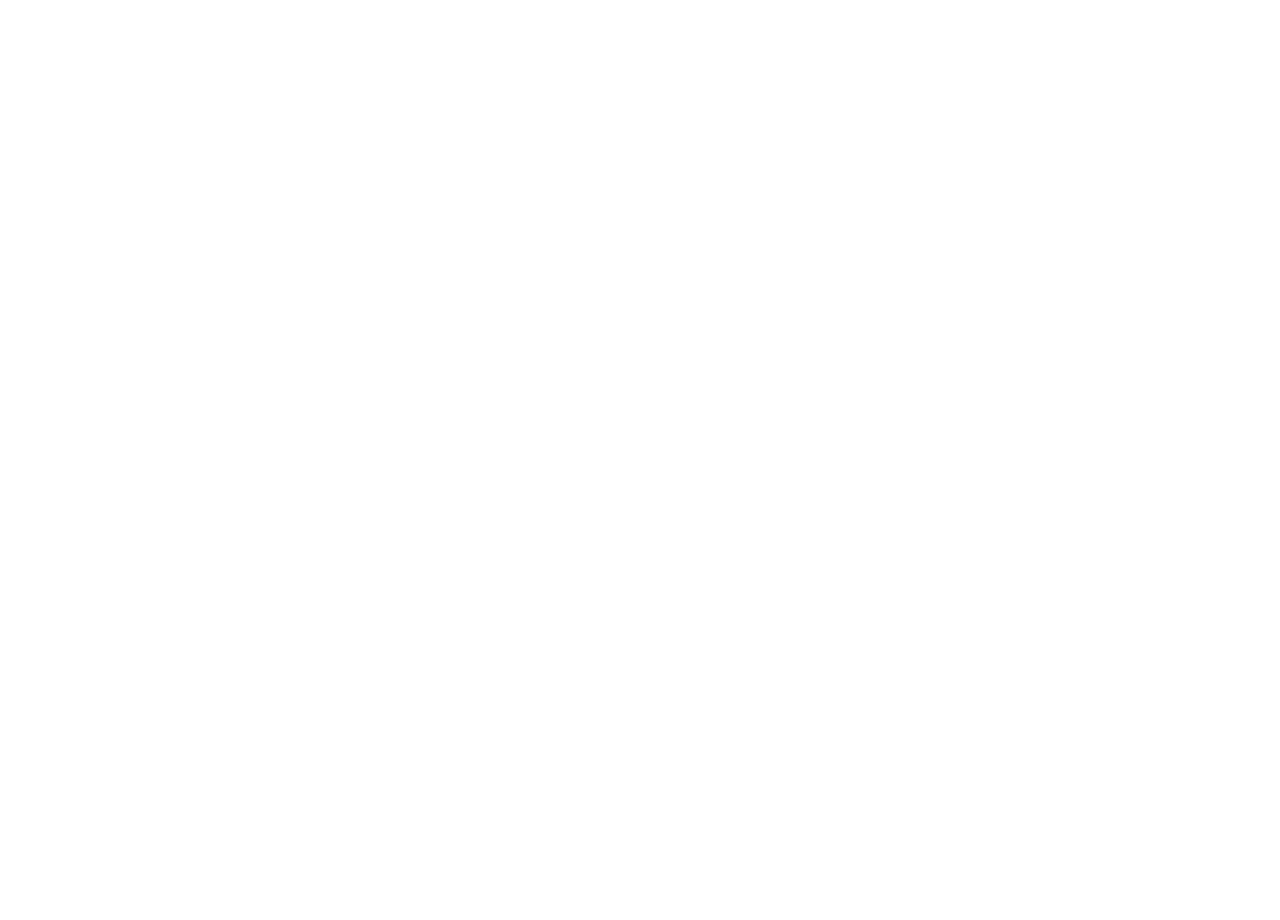
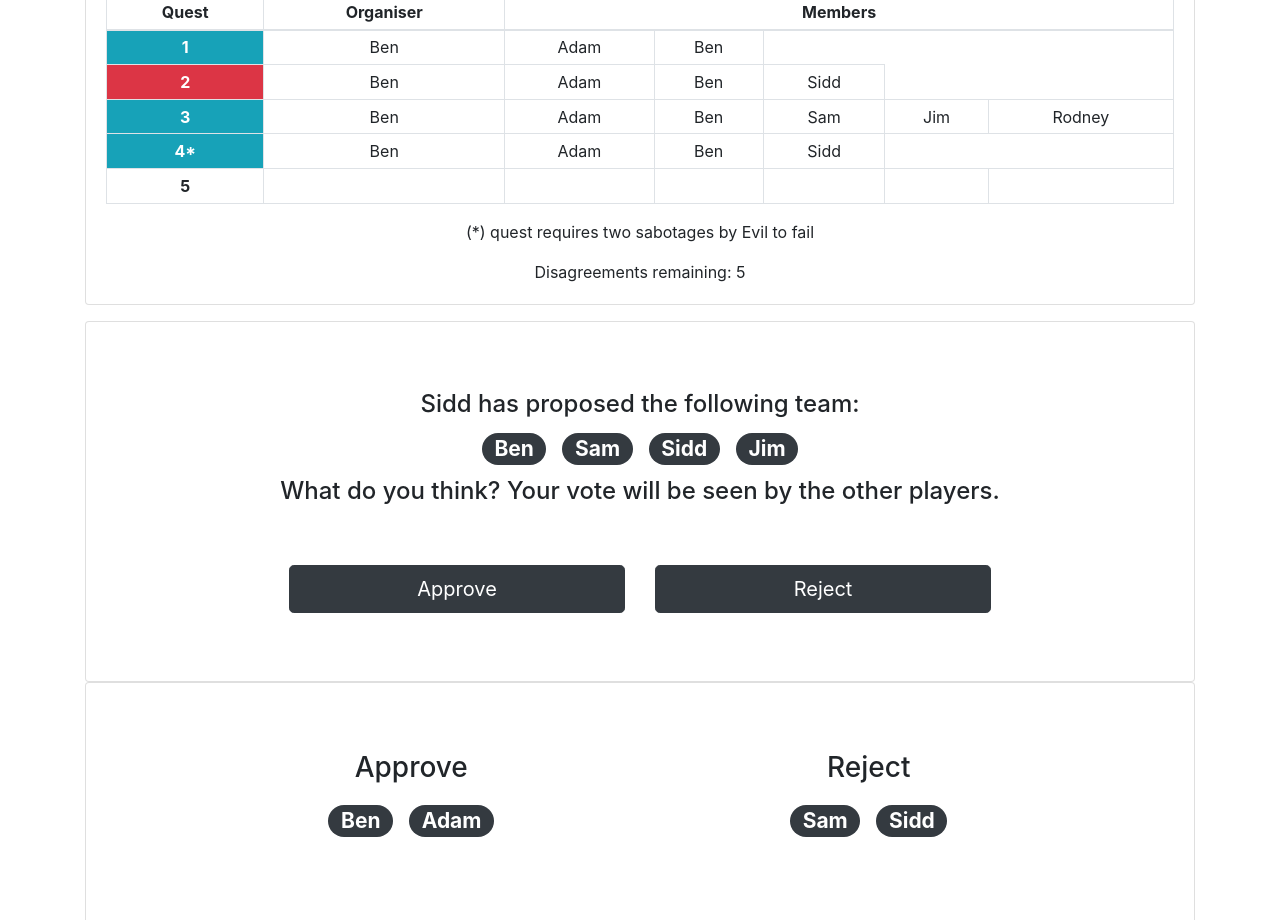
Before and after one commit to ben-dale/project-icarus, a Vue app in the folder client/: page /avalon/1 in a window 1280 px wide. Shown: the part 180-1100 px from the top of the page. Before the commit the page ends 800 px from the top, so only its background shows below. Built offline with nearby package versions, Linux system fonts and the light colour scheme; no server answers; the HTML template or start-up script is replaced by a standard one.

Commit message:
more game UI

```diff
--- a/client/src/components/avalon/Game.vue
+++ b/client/src/components/avalon/Game.vue
@@ -2,6 +2,18 @@
   <div class="col-md-12">
     <div class="row mb-3">
       <QuestLog />
+    </div>
+    <div class="row">
+      <QuestProposalVoteInput />
+    </div>
+    <div class="row">
+      <QuestProposalVoteResult />
+    </div>
+    <div class="row">
+      <Outcome winner="evil" outcome="Evil have taken the win!" buttonText="Play Again" />
+    </div>
+    <div class="row">
+      <Outcome winner="good" outcome="The Assassin was not able to identify Merlin. Good have taken the win!" buttonText="Play Again" />
     </div>
     <div class="row mb-3">
       <QuestResultReveal />
@@ -23,10 +35,10 @@
     </div>
 
     <div class="row">
-      <QuestOutcomeVoteInput/>
+      <QuestOutcomeVoteInput />
     </div>
 
-    <QuestProposalVoteInput />
+
   </div>
 </template>
 
@@ -36,6 +48,8 @@
 import QuestProposalVoteInput from "@/components/avalon/QuestProposalVoteInput.vue";
 import PlainOutput from "@/components/avalon/PlainOutput.vue";
 import QuestOutcomeVoteInput from "@/components/avalon/QuestOutcomeVoteInput.vue";
+import Outcome from "@/components/avalon/Outcome.vue";
+import QuestProposalVoteResult from "@/components/avalon/QuestProposalVoteResult.vue";
 
 export default {
   components: {
@@ -43,7 +57,9 @@
     QuestResultReveal,
     QuestProposalVoteInput,
     PlainOutput,
-    QuestOutcomeVoteInput
+    QuestOutcomeVoteInput,
+    Outcome,
+    QuestProposalVoteResult
   }
 };
 </script>
--- /dev/null
+++ b/client/src/components/avalon/Outcome.vue
@@ -0,0 +1,33 @@
+<!-- Uses for both game outcome and quest outcomes -->
+<template>
+  <div class="col-md-12">
+    <div :class="['card', (winner === 'evil' ? 'bg-danger' : 'bg-info')]">
+      <div class="card-body text-center">
+        <div class="row">
+          <div class="col-md-12">
+            <div class="row py-5">
+              <div class="col-12">
+                <h3 class="card-title text-white">{{outcome}}</h3>
+              </div>
+            </div>
+          </div>
+        </div>
+        <div class="row pb-5">
+          <div class="col-4 offset-4">
+            <button class="btn btn-dark btn-lg btn-block">{{buttonText}}</button>
+          </div>
+        </div>
+      </div>
+    </div>
+  </div>
+</template>
+
+<script>
+export default {
+  props: {
+    winner: String,
+    outcome: String,
+    buttonText: String
+  }
+};
+</script>
--- a/client/src/components/avalon/PlainOutput.vue
+++ b/client/src/components/avalon/PlainOutput.vue
@@ -15,7 +15,7 @@
 <script>
 export default {
     props: {
-        line: Array
+        line: String
     }
 }
 </script>
--- a/client/src/components/avalon/QuestProposalVoteInput.vue
+++ b/client/src/components/avalon/QuestProposalVoteInput.vue
@@ -1,5 +1,4 @@
 <template>
-  <div class="row">
   <div class="col-md-12">
     <div class="card">
       <div class="card-body text-center">
@@ -27,7 +26,6 @@
       </div>
     </div>
   </div>
-  </div>
 </template>
 
 <script>
--- /dev/null
+++ b/client/src/components/avalon/QuestProposalVoteResult.vue
@@ -0,0 +1,56 @@
+<template>
+  <div class="col-md-12">
+    <div class="card">
+      <div class="card-body text-center">
+        <div class="row py-5">
+          <div class="col-5 offset-1">
+            <h3 class="card-title">Approve</h3>
+            <h3 class="card-title">
+              <span
+                v-for="(member, index) in proposal.result.approve"
+                :key="index"
+                class="badge badge-pill badge-dark mx-2 my-2"
+              >{{member}}</span>
+            </h3>
+          </div>
+          <div class="col-5">
+            <h3 class="card-title">Reject</h3>
+            <h3 class="card-title">
+              <span
+                v-for="(member, index) in proposal.result.reject"
+                :key="index"
+                class="badge badge-pill badge-dark mx-2 my-2"
+              >{{member}}</span>
+            </h3>
+          </div>
+        </div>
+        <div class="row py-5">
+          <div class="col-4 offset-4">
+            <button class="btn btn-dark btn-lg btn-block">OK</button>
+          </div>
+        </div>
+      </div>
+    </div>
+  </div>
+</template>
+
+<script>
+export default {
+  props: {
+    proposal: {
+      type: Object,
+      default: function() {
+        return {
+          result: {
+            approve: [
+              "Ben",
+              "Adam"
+            ],
+            reject: ["Sam", "Sidd"]
+          }
+        };
+      }
+    }
+  }
+};
+</script>
--- a/client/src/components/avalon/QuestResultReveal.vue
+++ b/client/src/components/avalon/QuestResultReveal.vue
@@ -55,11 +55,11 @@
         return {
           requiresDoubleFail: true,
           results: [
-            { id: "2fa3f", revealed: false, result: "success" },
-            { id: "fff3f", revealed: true, result: "success" },
-            { id: "2fff3f", revealed: true, result: "fail" },
-            { id: "2wfff3f", revealed: false, result: "success" },
-            { id: "2fff3f", revealed: false, result: "success" }
+            { id: "2fddsaa3f", revealed: false, result: "success" },
+            { id: "ffdsaf3f", revealed: true, result: "success" },
+            { id: "2fdsadff3f", revealed: true, result: "fail" },
+            { id: "2wffdsadf3f", revealed: false, result: "success" },
+            { id: "fsssdf", revealed: false, result: "success" }
           ]
         };
       }
--- a/client/src/views/AvalonGame.vue
+++ b/client/src/views/AvalonGame.vue
@@ -82,7 +82,7 @@
       oberonSelected: false,
       players: [],
       name: "",
-      screen: "joinScreen",
+      screen: "gameScreen",
       team: "",
       role: ""
     };
```
Lines whose indentation alone changed are shown as unchanged.
